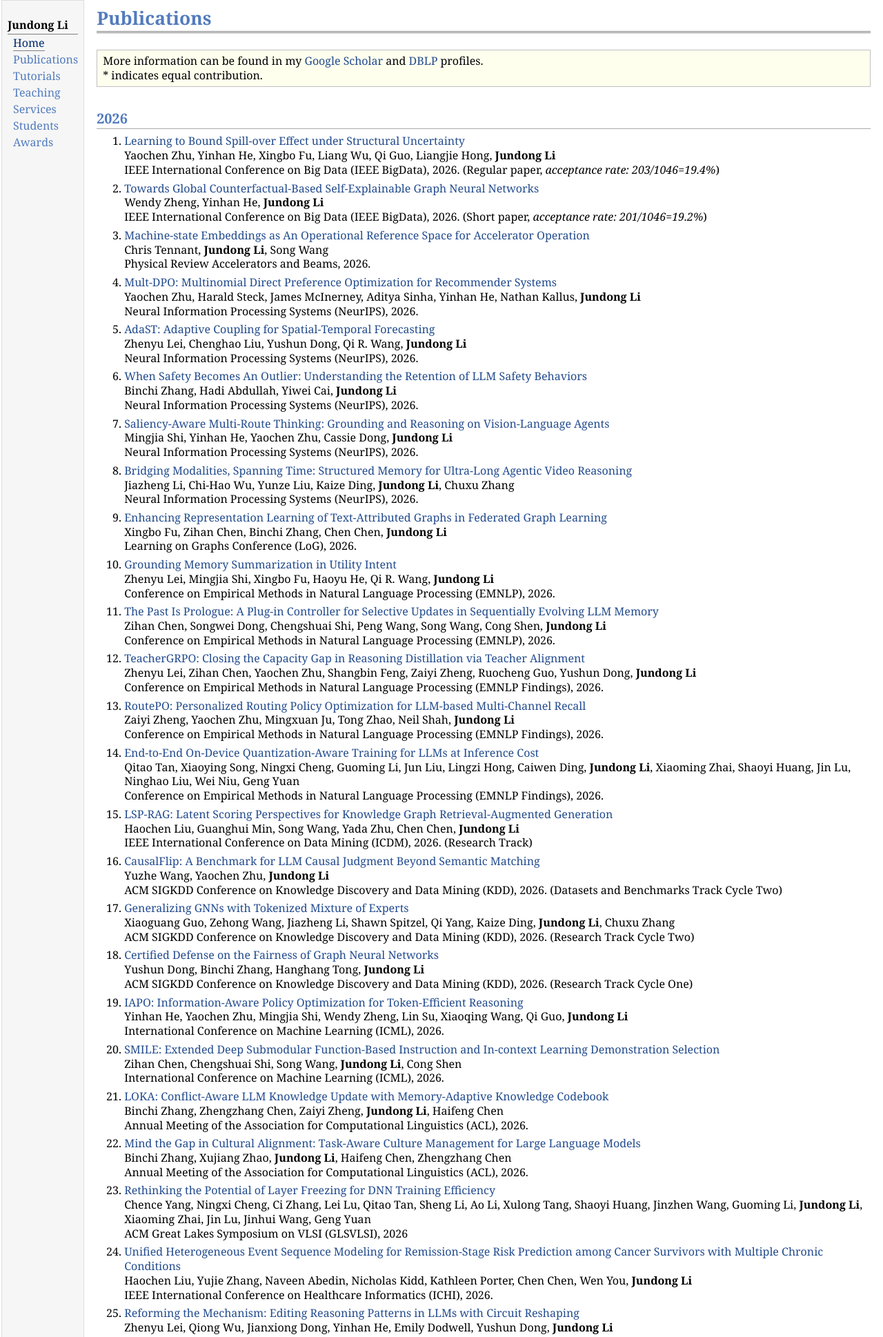
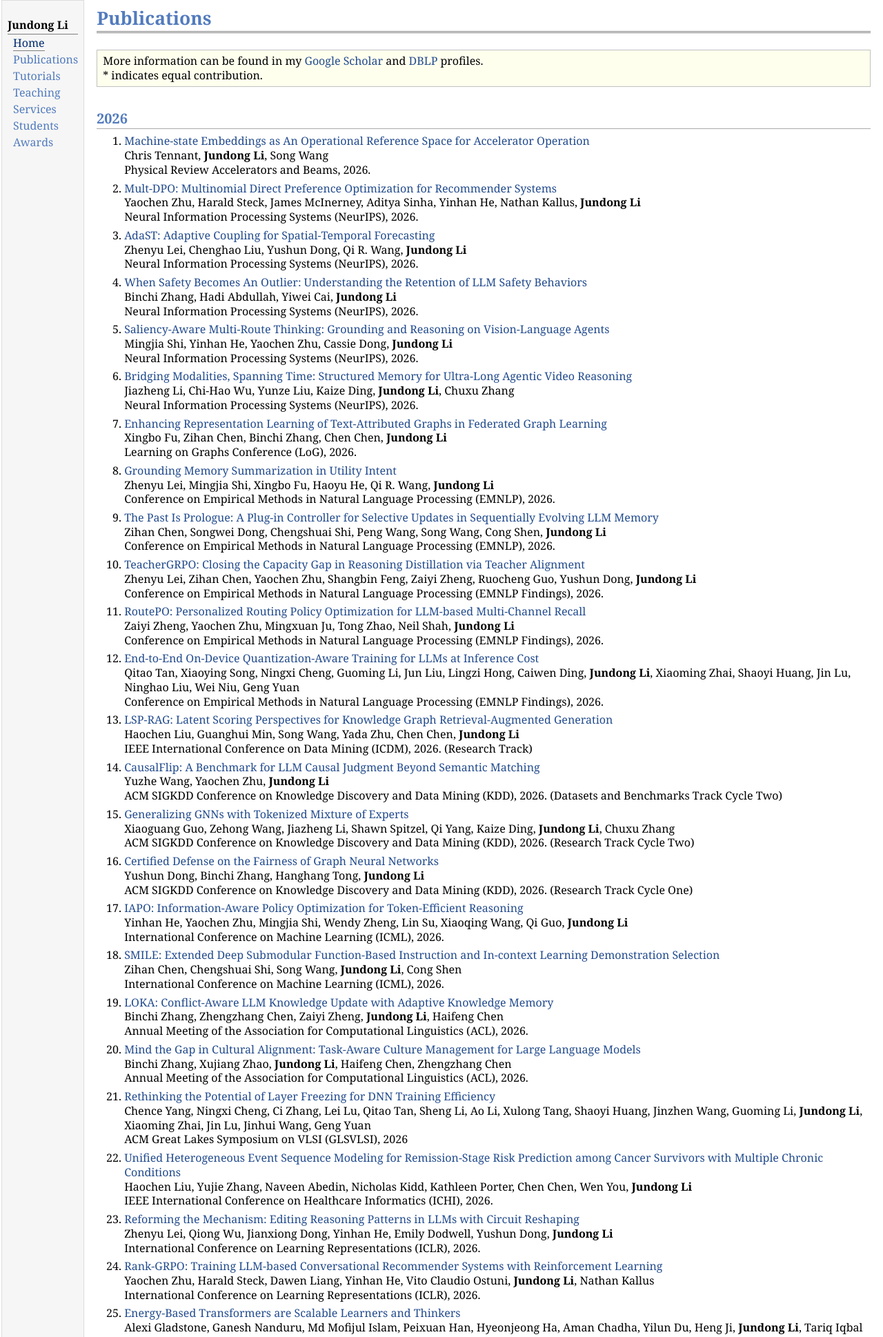
Before and after one commit to jundongli/jundongli.github.io, a plain HTML site: page publications.html in a window 1280 px wide. Shown: the part 2-1940 px from the top of the page at 69% size. Drawn offline with Linux system fonts and the light colour scheme.

Commit message:
Add files via upload

```diff
--- a/publications.html
+++ b/publications.html
@@ -40,14 +40,6 @@ Zihan Chen, Bike Xie, <b>Jundong Li</b>, Cong Shen <br /></p>
 -->
 <h2>2026</h2>
 <ol>
-<li><p><a href="">Learning to Bound Spill-over Effect under Structural Uncertainty</a> <br />
-Yaochen Zhu, Yinhan He, Xingbo Fu, Liang Wu, Qi Guo, Liangjie Hong, <b>Jundong Li</b> <br />
-IEEE International Conference on Big Data (IEEE BigData), 2026. (Regular paper, <i>acceptance rate: 203/1046=19.4%</i>) <br />
-</p></li>
-<li><p><a href="">Towards Global Counterfactual-Based Self-Explainable Graph Neural Networks</a> <br />
-Wendy Zheng, Yinhan He, <b>Jundong Li</b> <br />
-IEEE International Conference on Big Data (IEEE BigData), 2026. (Short paper, <i>acceptance rate: 201/1046=19.2%</i>) <br />
-</p></li>
 <li><p><a href="">Machine-state Embeddings as An Operational Reference Space for Accelerator Operation</a> <br />
 Chris Tennant, <b>Jundong Li</b>, Song Wang <br />
 Physical Review Accelerators and Beams, 2026. <br />
@@ -122,7 +114,7 @@ International Conference on Machine Learning (ICML), 2026. <br />
 Zihan Chen, Chengshuai Shi, Song Wang, <b>Jundong Li</b>, Cong Shen  <br />
 International Conference on Machine Learning (ICML), 2026. <br />
 </p></li>
-<li><p><a href="https://arxiv.org/abs/2502.00158">LOKA: Conflict-Aware LLM Knowledge Update with Memory-Adaptive Knowledge Codebook</a> <br />
+<li><p><a href="https://arxiv.org/abs/2502.00158">LOKA: Conflict-Aware LLM Knowledge Update with Adaptive Knowledge Memory</a> <br />
 Binchi Zhang, Zhengzhang Chen, Zaiyi Zheng, <b>Jundong Li</b>, Haifeng Chen  <br />
 Annual Meeting of the Association for Computational Linguistics (ACL), 2026. <br />
 </p></li>
@@ -409,7 +401,7 @@ Conference on Empirical Methods in Natural Language Processing (EMNLP Findings),
 Zhen Tan, Chengshuai Zhao, Raha Moraffah, Yifan Li, Song Wang, <b>Jundong Li</b>, Tianlong Chen, Huan Liu <br />
 Conference on Empirical Methods in Natural Language Processing (EMNLP), 2024. <br /></p>
 </li>
-<li><p><a href="https://aclanthology.org/2024.emnlp-main.54/">Large Language Models for Data Annotation: A Survey</a> <br />
+<li><p><a href="https://aclanthology.org/2024.emnlp-main.54/">Large Language Models for Data Annotation and Synthesis: A Survey</a> <br />
 Zhen Tan, Dawei Li, Song Wang, Alimohammad Beigi, Bohan Jiang, Amrita Bhattacharjee, Mansooreh Karami, <b>Jundong Li</b>, Lu Cheng, Huan Liu <br />
 Conference on Empirical Methods in Natural Language Processing (EMNLP), 2024. <br /></p>
 </li>
@@ -553,10 +545,6 @@ ACM SIGIR Conference on Research and Development in Information Retrieval (SIGIR
 <li><p><a href="https://ieeexplore.ieee.org/document/10337221">Spatial-Temporal Networks for Antibiogram Pattern Prediction</a> <br />
 Xingbo Fu, Chen Chen, Yushun Dong, Anil Vullikanti, Eili Klein, Gregory Madden, <b>Jundong Li</b> <br />
 IEEE International Conference on Healthcare Informatics (ICHI), 2023. <br /></p>
-</li>
-<li><p><a href="https://ascelibrary.com/doi/10.1061/9780784485248.024">Post-Disaster Private Well Water Contamination with Geosocial Network: A Case Study of Post-Hurricane Harvey</a> <br />
-Rong Ding, Yushun Dong, Daniel P. Aldrich, <b>Jundong Li</b>, Kelsey Pieper, Qi Ryan Wang <br />
-ASCE International Conference on Computing in Civil Engineering (i3CE), 2023. <br /></p>
 </li>
 <li><p><a href="https://dl.acm.org/doi/10.1145/3543507.3583412">KRACL: Contrastive Learning with Graph Context Modeling for Sparse Knowledge Graph Completion</a> <br />
 Zhaoxuan Tan, Zilong Chen, Shangbin Feng, Qingyue Zhang, Qinghua Zheng, <b>Jundong Li</b>, Minnan Luo <br />
@@ -751,7 +739,7 @@ ACM International Conference on Information and Knowledge Management (CIKM), 202
 Song Wang, Xiao Huang, Chen Chen, Liang Wu, <b>Jundong Li</b> <br />
 ACM International Conference on Information and Knowledge Management (CIKM), 2021. (full paper) (<i>acceptance rate: 271/1251=21.66%</i>)<br /></p>
 </li>
-<li><p><a href="https://dl.acm.org/doi/10.1145/3459637.3482426">Double-Scale Self-Supervised Hypergraph Convolutional Network for Group Recommendation</a> <br />
+<li><p><a href="https://dl.acm.org/doi/10.1145/3459637.3482426">Double-Scale Self-Supervised Hypergraph Learning for Group Recommendation</a> <br />
 Junwei Zhang, Min Gao, Junliang Yu, Lei Guo, <b>Jundong Li</b>, Hongzhi Yin <br />
 ACM International Conference on Information and Knowledge Management (CIKM), 2021. (full paper) (<i>acceptance rate: 271/1251=21.66%</i>)<br /></p>
 </li>
@@ -888,7 +876,7 @@ Zhongping Lin, Minnan Luo, Zhen Peng, <b>Jundong Li</b>, Qinghua Zheng <br />
 Neurocomputing, 2020. <br /></p>
 </li>
 <li><p><a href="https://www.sciencedirect.com/science/article/pii/S1386505620302781">Using Machine Learning to Predict Ovarian Cancer</a> <br />
-Mingyang Liu, Zhenjiang Fan, Bin Xu, Lujun Chen, Xiao Zheng, <b>Jundong Li</b>, Taieb Znati, Qi Mi, Jingting Jiang <br />
+Mingyang Lu, Zhenjiang Fan, Bin Xu, Lujun Chen, Xiao Zheng, <b>Jundong Li</b>, Taieb Znati, Qi Mi, Jingting Jiang <br />
 International Journal of Medical Informatics (IJMI), 2020.</p>
 </li>
 </ol>
```
